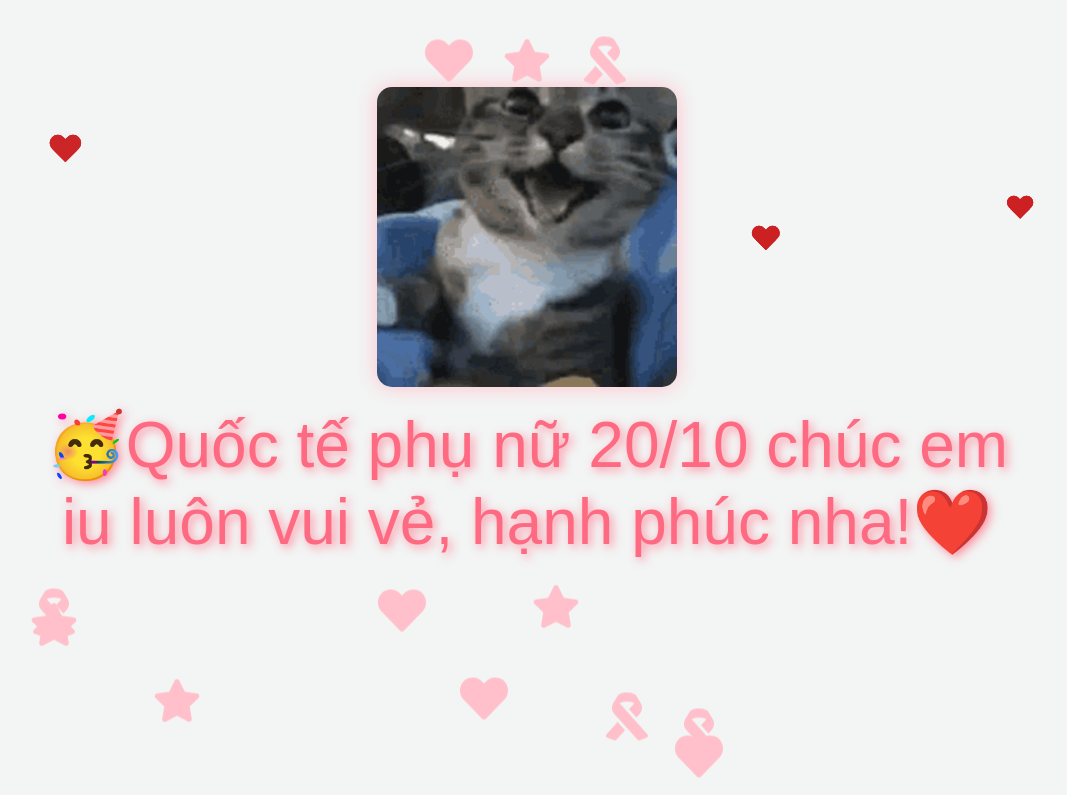
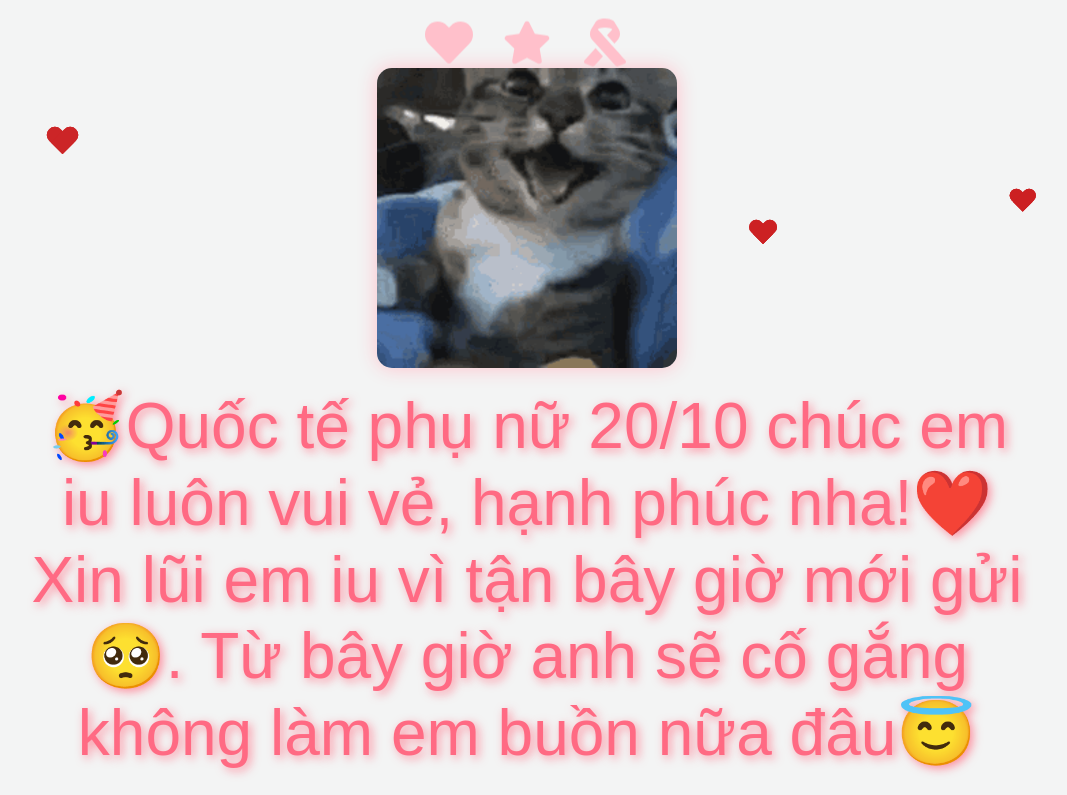
Before and after one commit to Vainres/Vainres-sosmed, a React (Vite) app: page /thankyou in a window 1280 px wide. Shown: the top 795 px of the page, without its empty margins (113-1180 px from the left). Built offline with nearby package versions, Linux system fonts and the light colour scheme.

Commit message:
Update text

```diff
--- a/src/pages/Thankyou.tsx
+++ b/src/pages/Thankyou.tsx
@@ -44,6 +44,7 @@ const Thankyou = () => {
         />
         <h2 style={{ fontSize: "4rem" }} className="thankyou-text">
         🥳Quốc tế phụ nữ 20/10 chúc em iu luôn vui vẻ, hạnh phúc nha!❤️
+        Xin lũi em iu vì tận bây giờ mới gửi 🥺. Từ bây giờ anh sẽ cố gắng không làm em buồn nữa đâu😇
         </h2>
         {dateTime.date && dateTime.time && (
           <h1 className="thankyou-text">
```
